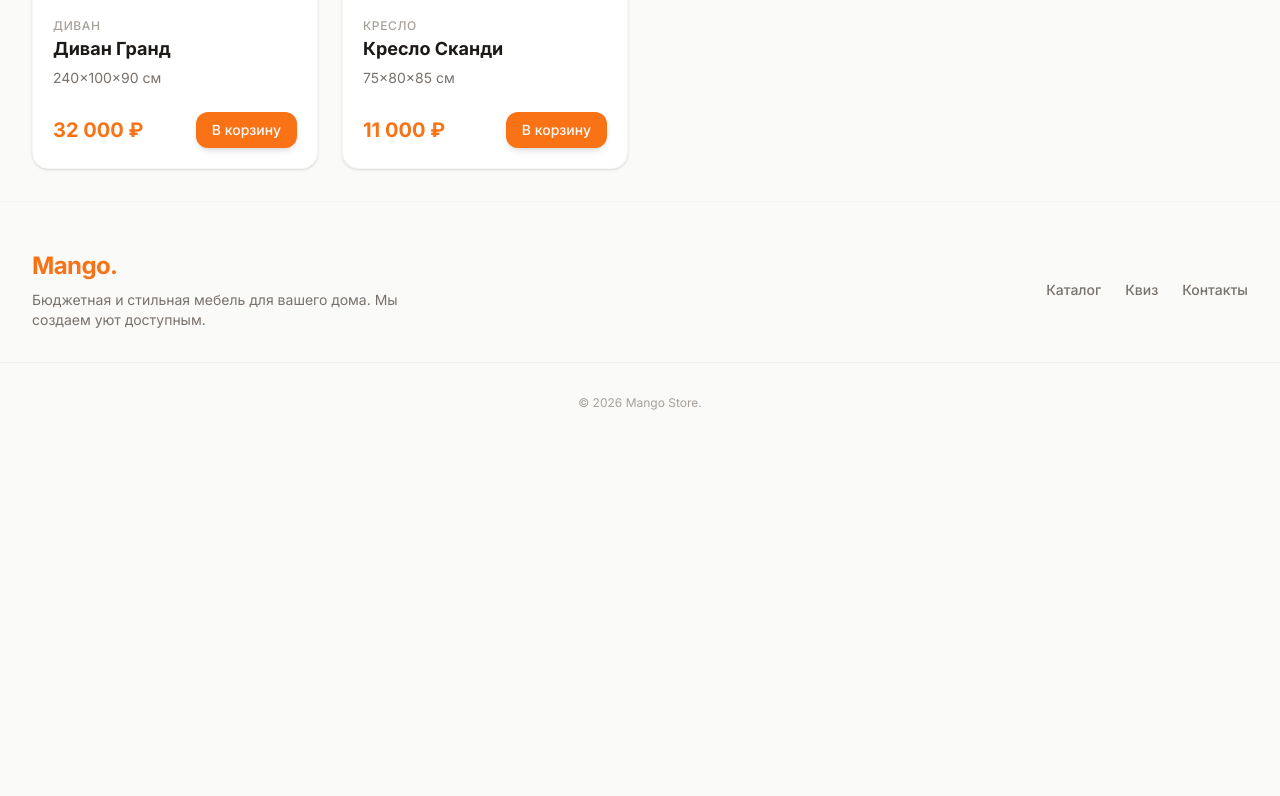
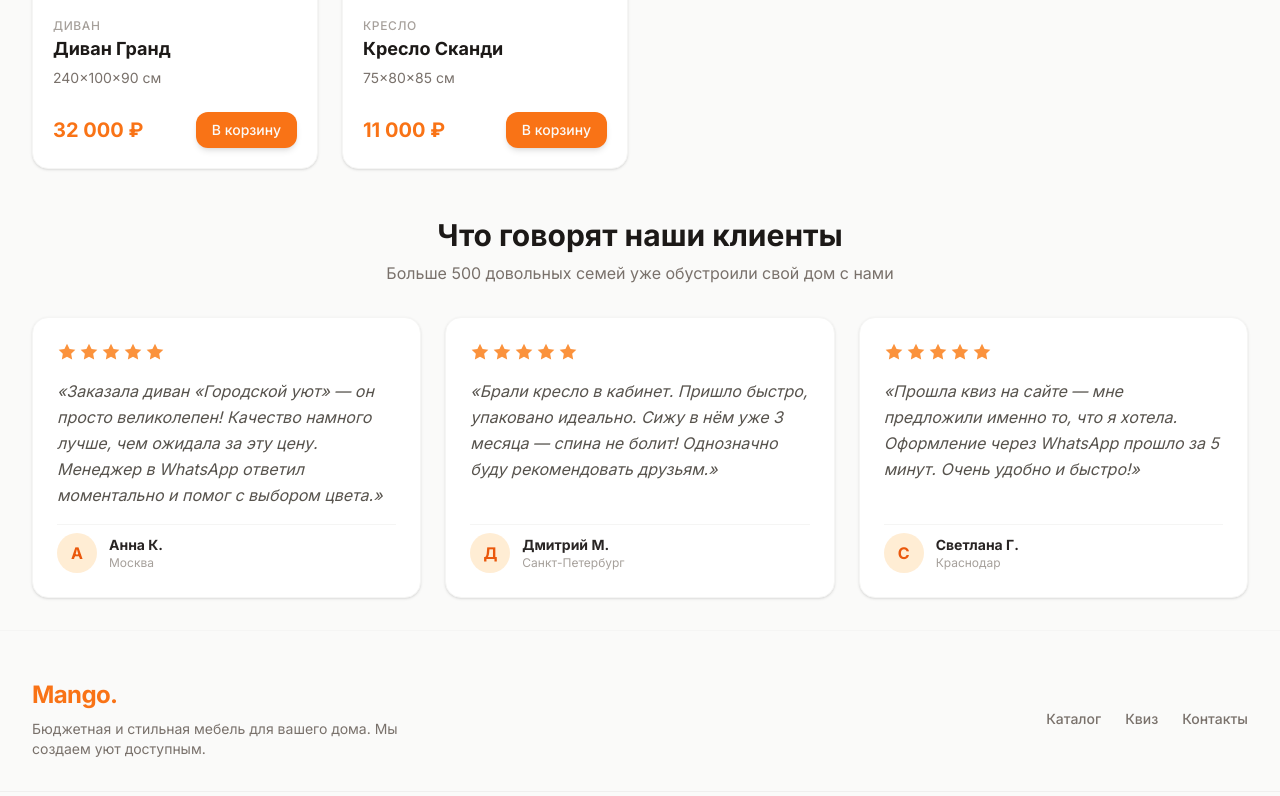
Before and after one commit to Khalimov-Z/mango-store, a Next.js app: page / in a window 1280 px wide. Shown: the part 1856-2652 px from the top of the page. Before the commit the page ends 2315 px from the top, so only its background shows below. Built offline with nearby package versions, Linux system fonts and the light colour scheme.

Commit message:
feat: add customer reviews section to home page

```diff
--- a/app/page.tsx
+++ b/app/page.tsx
@@ -66,6 +66,60 @@ export default function Home() {
         {/* Pass initial data from server JSON directly to Client Component */}
         <Catalog initialProducts={products} />
       </section>
+
+      {/* Reviews Section */}
+      <section className="space-y-8">
+        <div className="text-center">
+          <h2 className="text-3xl font-bold text-stone-900">Что говорят наши клиенты</h2>
+          <p className="text-stone-500 mt-2">Больше 500 довольных семей уже обустроили свой дом с нами</p>
+        </div>
+
+        <div className="grid grid-cols-1 md:grid-cols-3 gap-6">
+          {[
+            {
+              name: "Анна К.",
+              city: "Москва",
+              rating: 5,
+              text: "Заказала диван «Городской уют» — он просто великолепен! Качество намного лучше, чем ожидала за эту цену. Менеджер в WhatsApp ответил моментально и помог с выбором цвета.",
+              avatar: "А",
+            },
+            {
+              name: "Дмитрий М.",
+              city: "Санкт-Петербург",
+              rating: 5,
+              text: "Брали кресло в кабинет. Пришло быстро, упаковано идеально. Сижу в нём уже 3 месяца — спина не болит! Однозначно буду рекомендовать друзьям.",
+              avatar: "Д",
+            },
+            {
+              name: "Светлана Г.",
+              city: "Краснодар",
+              rating: 5,
+              text: "Прошла квиз на сайте — мне предложили именно то, что я хотела. Оформление через WhatsApp прошло за 5 минут. Очень удобно и быстро!",
+              avatar: "С",
+            },
+          ].map((review) => (
+            <div key={review.name} className="bg-white rounded-2xl p-6 border border-stone-100 shadow-sm flex flex-col gap-4 hover:-translate-y-1 transition-transform duration-300">
+              <div className="flex text-orange-400 gap-0.5">
+                {Array.from({ length: review.rating }).map((_, i) => (
+                  <svg key={i} className="w-5 h-5 fill-current" viewBox="0 0 24 24">
+                    <path d="M12 2l3.09 6.26L22 9.27l-5 4.87 1.18 6.88L12 17.77l-6.18 3.25L7 14.14 2 9.27l6.91-1.01L12 2z"/>
+                  </svg>
+                ))}
+              </div>
+              <p className="text-stone-600 leading-relaxed flex-1 italic">«{review.text}»</p>
+              <div className="flex items-center gap-3 pt-2 border-t border-stone-100">
+                <div className="w-10 h-10 rounded-full bg-orange-100 text-orange-600 font-bold flex items-center justify-center shrink-0">
+                  {review.avatar}
+                </div>
+                <div>
+                  <p className="font-bold text-stone-800 text-sm">{review.name}</p>
+                  <p className="text-xs text-stone-400">{review.city}</p>
+                </div>
+              </div>
+            </div>
+          ))}
+        </div>
+      </section>
     </div>
   );
 }
```
